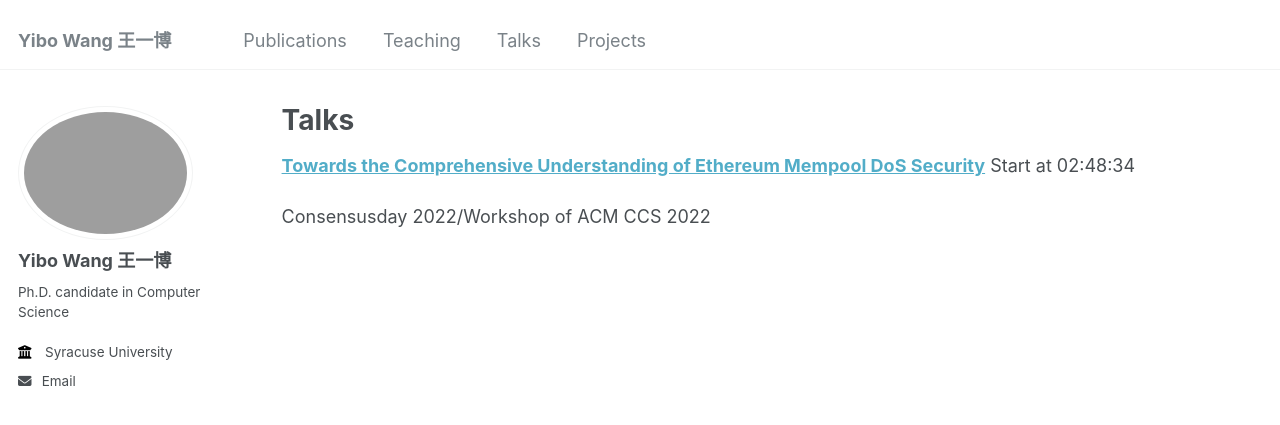
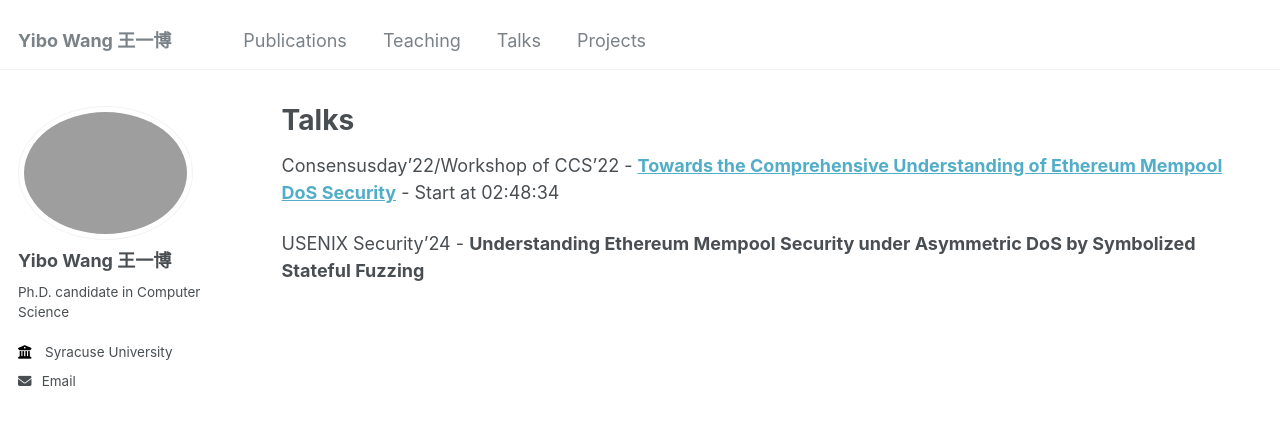
Before and after one commit to wangyibo0308/wangyibo0308.github.io, a Jekyll site: the page built from _pages/talk.md, in a window 1280 px wide. Shown: the top 425 px of the page. Built offline with Jekyll 4.4.1, drawn with Linux system fonts in a browser that asks for light colours.

Commit message:
Update talk.md

```diff
--- a/_pages/talk.md
+++ b/_pages/talk.md
@@ -11,6 +11,6 @@ author_profile: true
 
 
 
-**[Towards the Comprehensive Understanding of Ethereum Mempool DoS Security]([https://yibo-wang.com](https://acm-org.zoom.us/rec/play/TcKZiMKbA6PIwPNkfafmirn91gtz-AEVEKMfxtgJEt0Hdei54_GsrL5dgbyxyT3Hn1CQbZsIyxbgcM5X._u92lHKHtSSDo-yb?continueMode=true&_x_zm_rtaid=uy5zMdG-QBu_J-8jwt-ydA.1668308780361.acea77ba1564880806625bad237bf751&_x_zm_rhtaid=108))**    Start at 02:48:34
+Consensusday'22/Workshop of CCS'22 - **[Towards the Comprehensive Understanding of Ethereum Mempool DoS Security]([https://yibo-wang.com](https://acm-org.zoom.us/rec/play/TcKZiMKbA6PIwPNkfafmirn91gtz-AEVEKMfxtgJEt0Hdei54_GsrL5dgbyxyT3Hn1CQbZsIyxbgcM5X._u92lHKHtSSDo-yb?continueMode=true&_x_zm_rtaid=uy5zMdG-QBu_J-8jwt-ydA.1668308780361.acea77ba1564880806625bad237bf751&_x_zm_rhtaid=108))** - Start at 02:48:34
 
-Consensusday 2022/Workshop of ACM CCS 2022
+USENIX Security'24 - **Understanding Ethereum Mempool Security under Asymmetric DoS by Symbolized Stateful Fuzzing**
```
